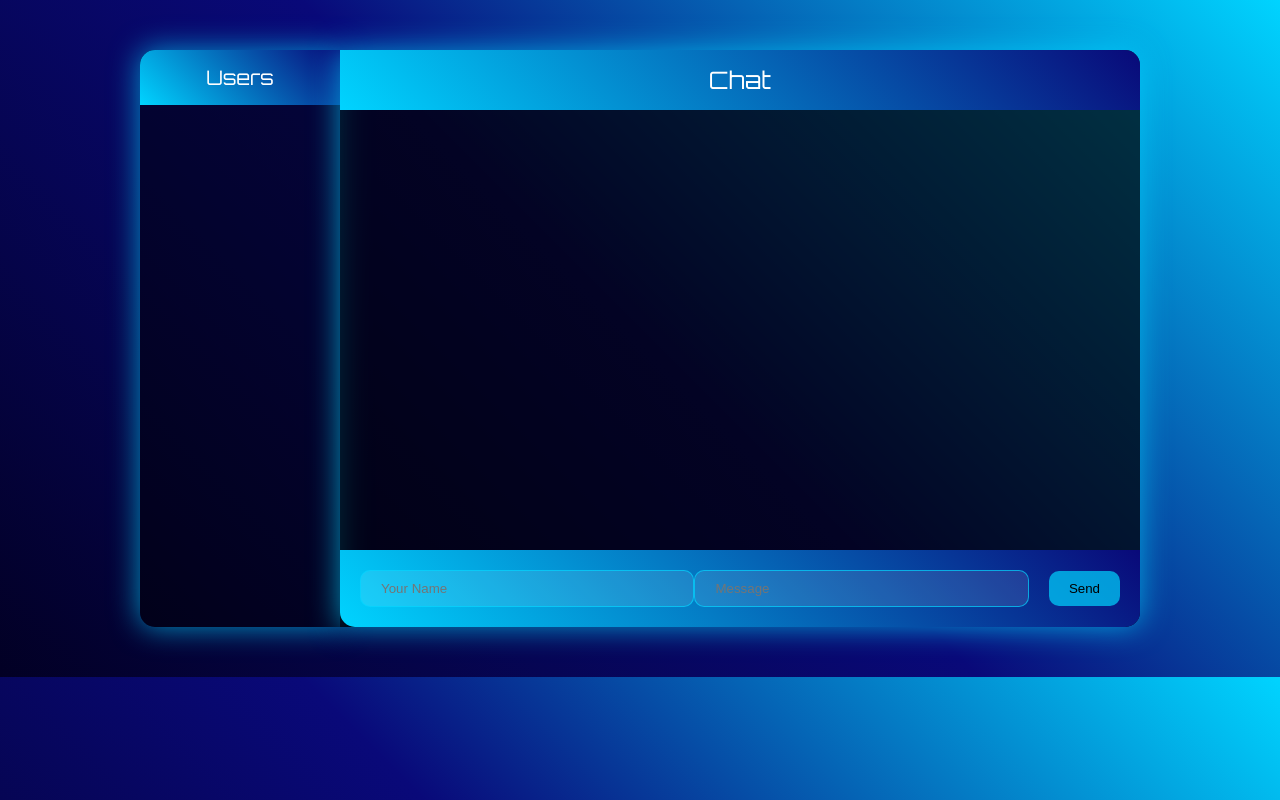
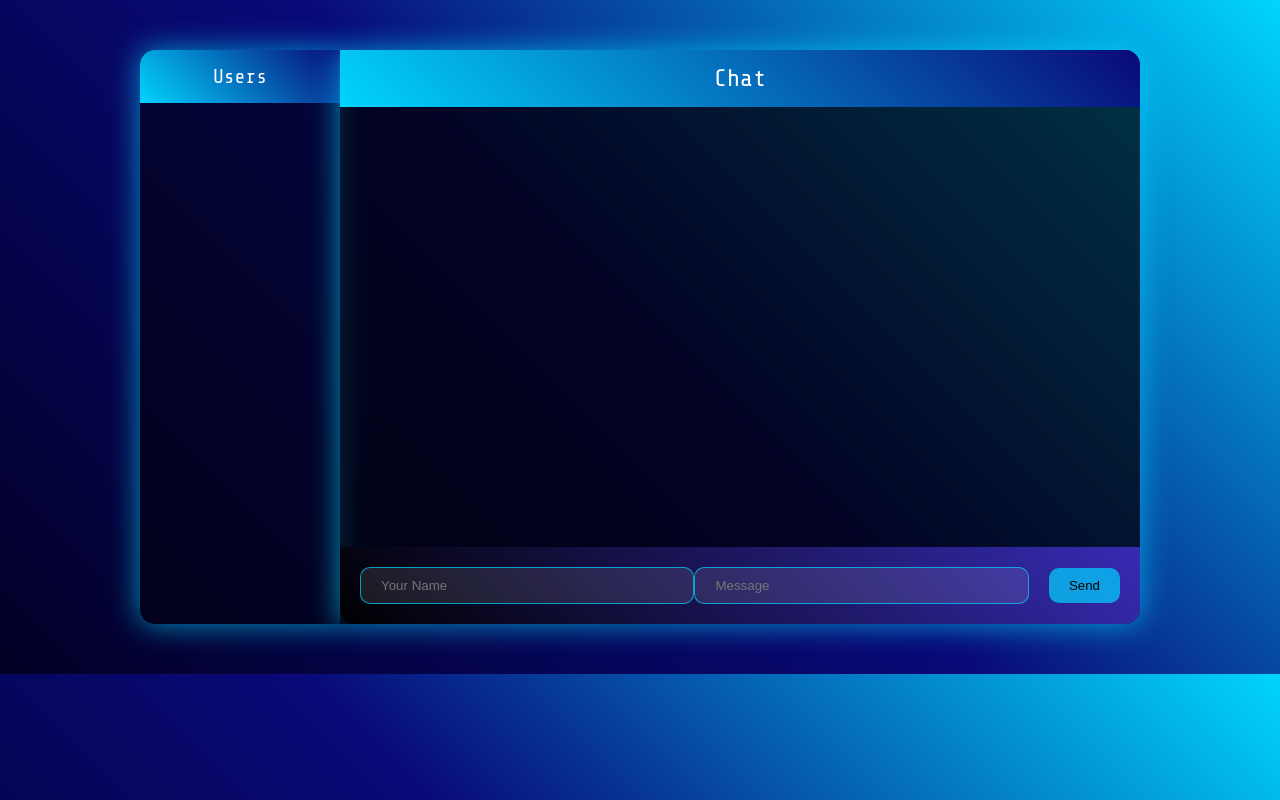
Before and after one commit to Havdep/chatApp01, a website: page Public/index.html in a window 1280 px wide. Drawn offline with nearby package versions, Linux system fonts and the light colour scheme; no server answers.

Commit message:
Added futuristic fonts to the chat app

```diff
--- a/Public/index.html
+++ b/Public/index.html
@@ -4,6 +4,11 @@
     <meta charset="UTF-8" />
     <meta name="viewport" content="width=device-width, initial-scale=1.0" />
     <link rel="stylesheet" href="style.css" />
+    <link
+      rel="stylesheet"
+      href="https://fonts.googleapis.com/css2?family=Share+Tech+Mono&display=swap"
+    />
+
     <title>Chat App</title>
     <!-- meta tags, links to CSS, etc. -->
     <link rel="stylesheet" href="style.css" />
--- a/Public/style.css
+++ b/Public/style.css
@@ -2,7 +2,7 @@
 body {
     background: linear-gradient(45deg, #020024, #090979, #00d4ff);
     margin: 0;
-    font-family: 'Orbitron', sans-serif;
+    font-family: 'Share Tech Mono', monospace;
     color: #fff;
 }
 
@@ -80,7 +80,7 @@ body {
     display: flex;
     align-items: center;
     padding: 20px;
-    background: linear-gradient(45deg, #00d4ff, #090979);
+    background: linear-gradient(45deg, #000001, #362bb3);
     border-radius: 0 0 15px 15px;
 }
 
```
